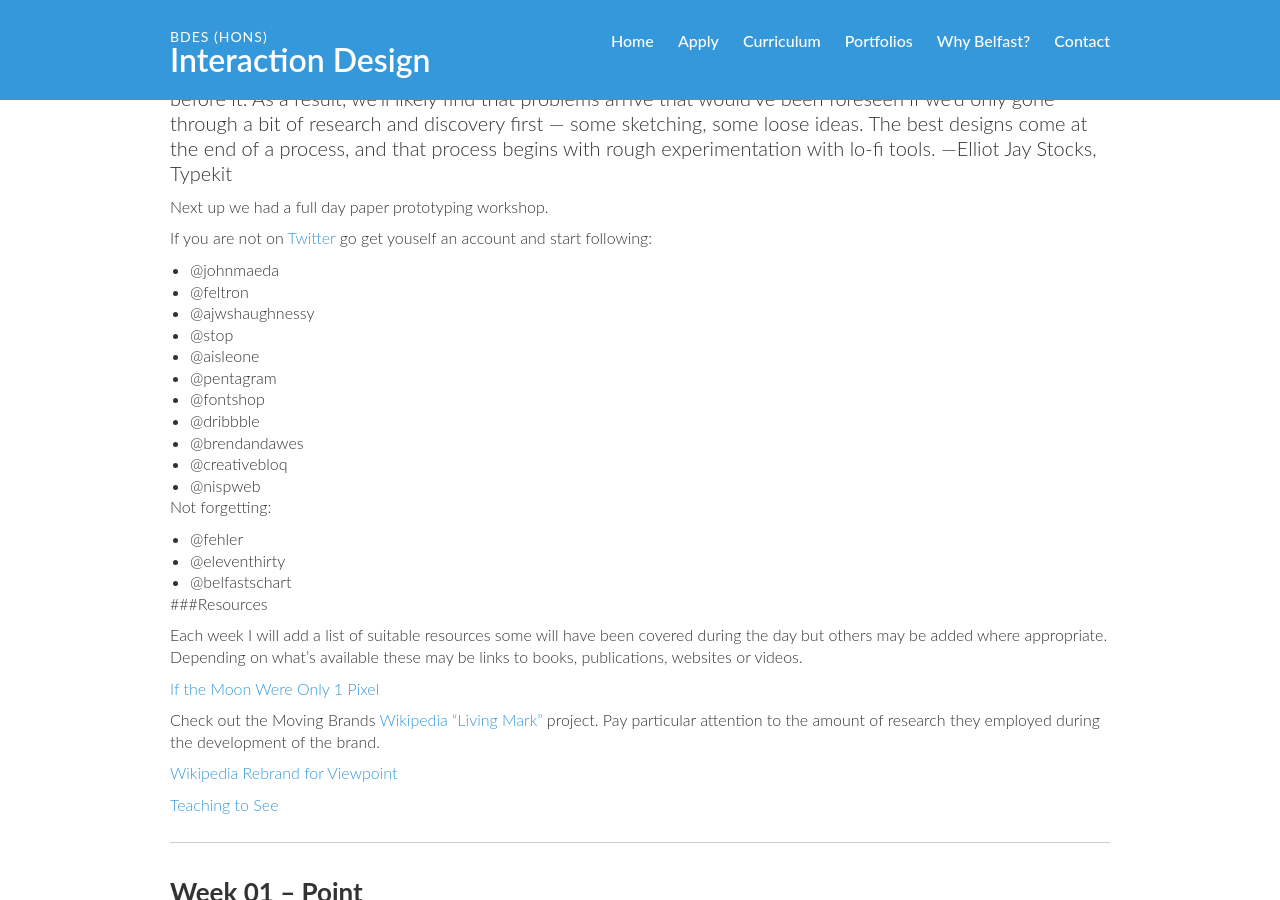
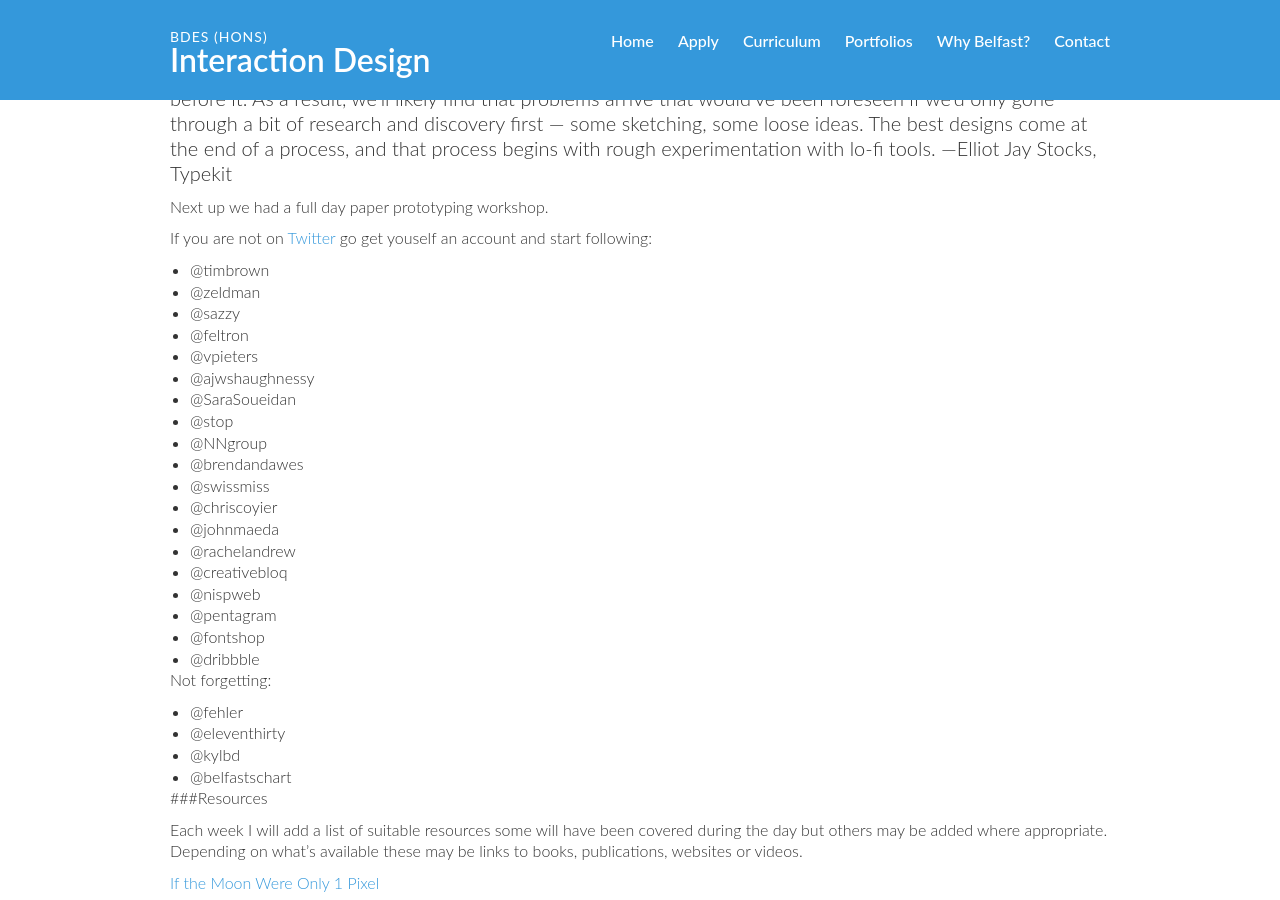
Before and after one commit to ixdbelfast/ixdbelfast.github.io, a Jekyll site: the page built from modules/IXD101/IXD101.md, in a window 1280 px wide and 900 px high, scrolled down 1258 px. Built offline with Jekyll 4.4.1, drawn with Linux system fonts in a browser that asks for light colours; our own code applies the rules of GitHub Pages for plain Markdown files.

Commit message:
Added to Twitter list

```diff
--- a/modules/IXD101/IXD101.md
+++ b/modules/IXD101/IXD101.md
@@ -36,22 +36,33 @@ Next up we had a full day paper prototyping workshop.
 
 If you are not on [Twitter](http://twitter.com) go get youself an account and start following:
 
+- @timbrown
+- @zeldman
+- @sazzy
+- @feltron
+- @vpieters
+- @ajwshaughnessy
+- @SaraSoueidan
+- @stop
+- @NNgroup
+- @brendandawes
+- @swissmiss
+- @chriscoyier
 - @johnmaeda
-- @feltron
-- @ajwshaughnessy
-- @stop
-- @aisleone
+- @rachelandrew
+- @creativebloq
+- @nispweb
 - @pentagram
 - @fontshop
 - @dribbble
-- @brendandawes
-- @creativebloq
-- @nispweb
+
+
 
 Not forgetting:
 
 - @fehler
 - @eleventhirty
+- @kylbd
 - @belfastschart
 
 ###Resources
```
